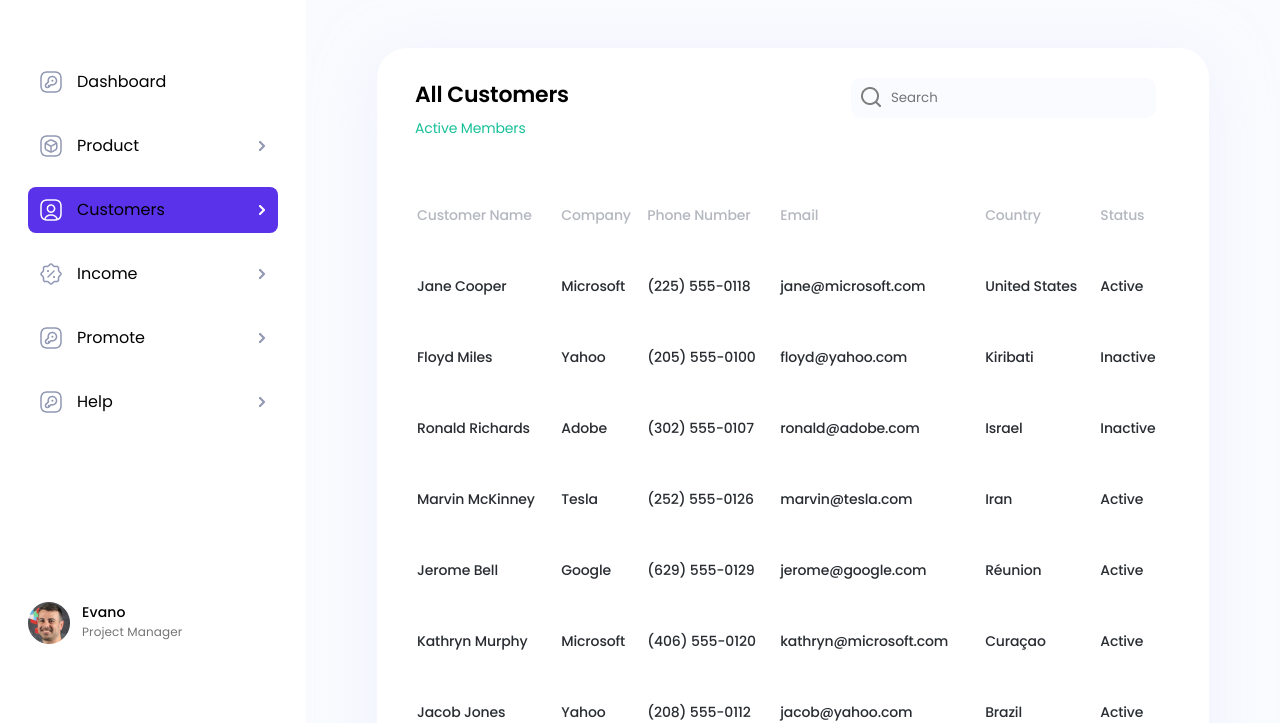
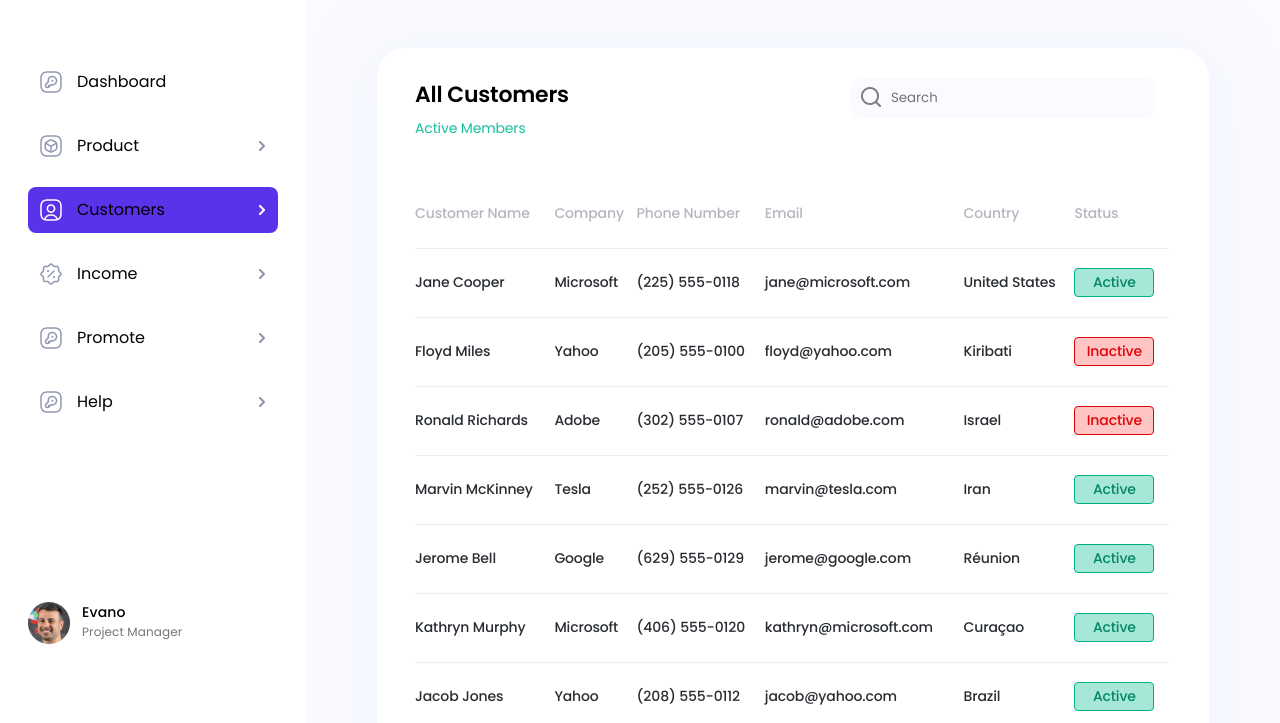
Before and after one commit to TetianaChykalova/dashboard, a plain HTML site: page index.html in a window 1280 px wide. Shown: the part 80-803 px from the top of the page. Drawn offline with Linux system fonts and the light colour scheme.

Commit message:
added style for table

```diff
--- a/css/style.css
+++ b/css/style.css
@@ -179,17 +179,24 @@ main {
 }
 .table__table {
     min-width: 100%;
+    border-collapse: collapse;
+}
+.table__table thead {
+
 }
 .table__table tr {
     height: 69px;
-    border-bottom: 5px solid #000;
 }
 /*.table__table tr:after {*/
 /*    content: '';*/
+/*    background: #EEEEEE;*/
 /*    height: 1px;*/
 /*    width: 100%;*/
-/*    background: #EEEEEE;*/
 /*}*/
+.table__table thead,
+.table__table td {
+    border-bottom: 1px solid #EEEEEE;
+}
 .table__table th {
     font-weight: 500;
     font-size: 14px;
@@ -208,3 +215,23 @@ main {
 .table__table a {
     color: #292D32;
 }
+.table__status {
+    width: 80px;
+    height: 29px;
+    text-align: center;
+    font-weight: 500;
+    font-size: 14px;
+    line-height: 21px;
+    letter-spacing: -0.01em;
+    border-radius: 4px;
+}
+.active__status {
+    color: #008767;
+    background: rgba(22, 192, 152, 0.38);
+    border: 1px solid #00B087;
+}
+.inactive__status {
+    color: #DF0404;
+    background: #FFC5C5;
+    border: 1px solid #DF0404;
+}
--- a/index.html
+++ b/index.html
@@ -125,6 +125,7 @@
 
             <div class="container__table table">
                 <table class="table__table">
+                    <thead>
                     <tr>
                         <th>Customer Name</th>
                         <th>Company</th>
@@ -133,14 +134,19 @@
                         <th>Country</th>
                         <th>Status</th>
                     </tr>
-
+                    </thead>
+                    <tbody>
                     <tr>
                         <td>Jane Cooper</td>
                         <td>Microsoft</td>
                         <td><a href="tel:2255550118">(225) 555-0118</a></td>
                         <td><a href="mailto:jane@microsoft.com">jane@microsoft.com</a></td>
                         <td>United States</td>
-                        <td class="table__status active__status">Active</td>
+                        <td>
+                            <button class="table__status active__status">
+                                Active
+                            </button>
+                        </td>
                     </tr>
 
                     <tr>
@@ -149,7 +155,11 @@
                         <td><a href="tel:2055550100">(205) 555-0100</a></td>
                         <td><a href="mailto:floyd@yahoo.com">floyd@yahoo.com</a></td>
                         <td>Kiribati</td>
-                        <td class="table__status inactive__status">Inactive</td>
+                        <td>
+                            <button class="table__status inactive__status">
+                                Inactive
+                            </button>
+                        </td>
                     </tr>
 
                     <tr>
@@ -158,15 +168,24 @@
                         <td><a href="tel:3025550107">(302) 555-0107</a></td>
                         <td><a href="mailto:ronald@adobe.com">ronald@adobe.com</a></td>
                         <td>Israel</td>
-                        <td class="table__status inactive__status">Inactive</td>
+                        <td>
+                            <button class="table__status inactive__status">
+                                Inactive
+                            </button>
+                        </td>
                     </tr>
+
                     <tr>
                         <td>Marvin McKinney</td>
                         <td>Tesla</td>
                         <td><a href="tel:25255501268">(252) 555-0126</a></td>
                         <td><a href="mailto:marvin@tesla.com">marvin@tesla.com</a></td>
                         <td>Iran</td>
-                        <td class="table__status active__status">Active</td>
+                        <td>
+                            <button class="table__status active__status">
+                                Active
+                            </button>
+                        </td>
                     </tr>
 
                     <tr>
@@ -175,7 +194,11 @@
                         <td><a href="tel:6295550129">(629) 555-0129</a></td>
                         <td><a href="mailto:jerome@google.com">jerome@google.com</a></td>
                         <td>Réunion</td>
-                        <td class="table__status active__status">Active</td>
+                        <td>
+                            <button class="table__status active__status">
+                                Active
+                            </button>
+                        </td>
                     </tr>
 
                     <tr>
@@ -184,7 +207,11 @@
                         <td><a href="tel:4065550120">(406) 555-0120</a></td>
                         <td><a href="mailto:kathryn@microsoft.com">kathryn@microsoft.com</a></td>
                         <td>Curaçao</td>
-                        <td class="table__status active__status">Active</td>
+                        <td>
+                            <button class="table__status active__status">
+                                Active
+                            </button>
+                        </td>
                     </tr>
 
                     <tr>
@@ -193,7 +220,11 @@
                         <td><a href="tel:2085550112">(208) 555-0112</a></td>
                         <td><a href="mailto:jacob@yahoo.com">jacob@yahoo.com</a></td>
                         <td>Brazil</td>
-                        <td class="table__status active__status">Active</td>
+                        <td>
+                            <button class="table__status active__status">
+                                Active
+                            </button>
+                        </td>
                     </tr>
 
                     <tr>
@@ -202,8 +233,13 @@
                         <td><a href="tel:7045550127">(704) 555-0127</a></td>
                         <td><a href="mailto:kristin@facebook.com">kristin@facebook.com</a></td>
                         <td>Åland Islands</td>
-                        <td class="table__status inactive__status">Inactive</td>
+                        <td>
+                            <button class="table__status inactive__status">
+                                Inactive
+                            </button>
+                        </td>
                     </tr>
+                    </tbody>
                 </table>
             </div>
         </div>
```
